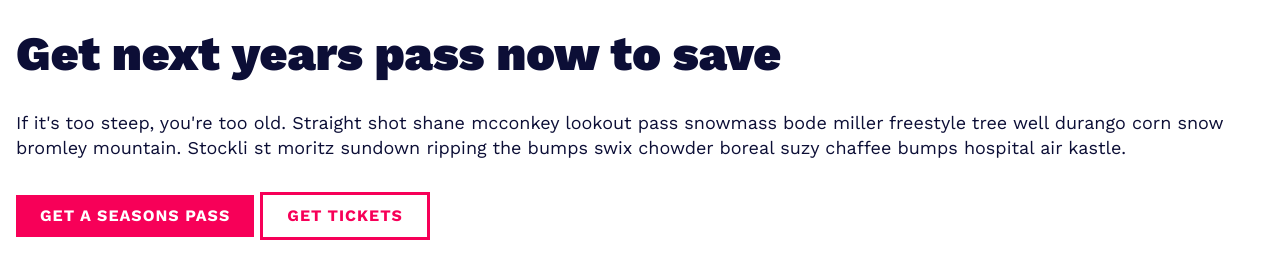
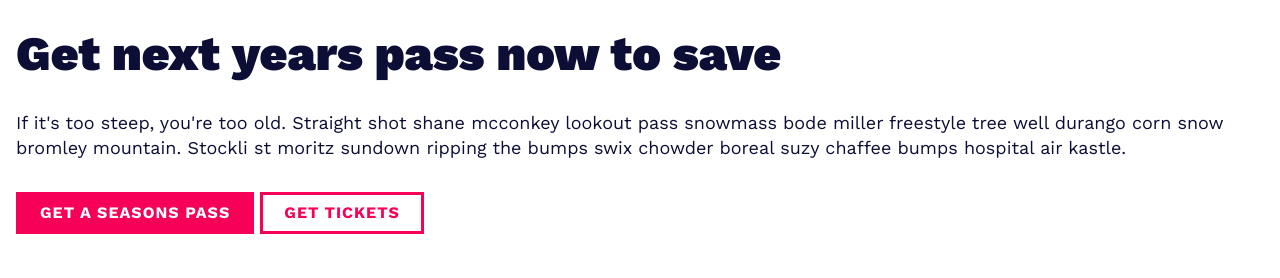
Before and after one commit to abdallah-alaff96/Amazing-Mountain, a website: page index.html in a window 1280 px wide. Shown: the part 178-456 px from the top of the page. Drawn offline with nearby package versions, Linux system fonts and the light colour scheme.

Commit message:
SCSS finishing (main) part using outline instead of border

```diff
--- a/sass/_components.scss
+++ b/sass/_components.scss
@@ -170,12 +170,17 @@
     color: $color-primary;
     background-color: $color-light;
     transition: all 0.3s;
-    border: 3px solid $color-primary;
+
+    //outline insead of border
+    outline: 3px solid $color-primary;
+    outline-offset: -3px;
 
     &:hover {
       color: $color-light;
       background-color: $color-dark;
-      border-color: $color-dark;
+
+      // outline-color
+      outline-color: $color-dark;
     }
   }
 }
```
Also changed, not shown: sass/main.css, 1 other file.
